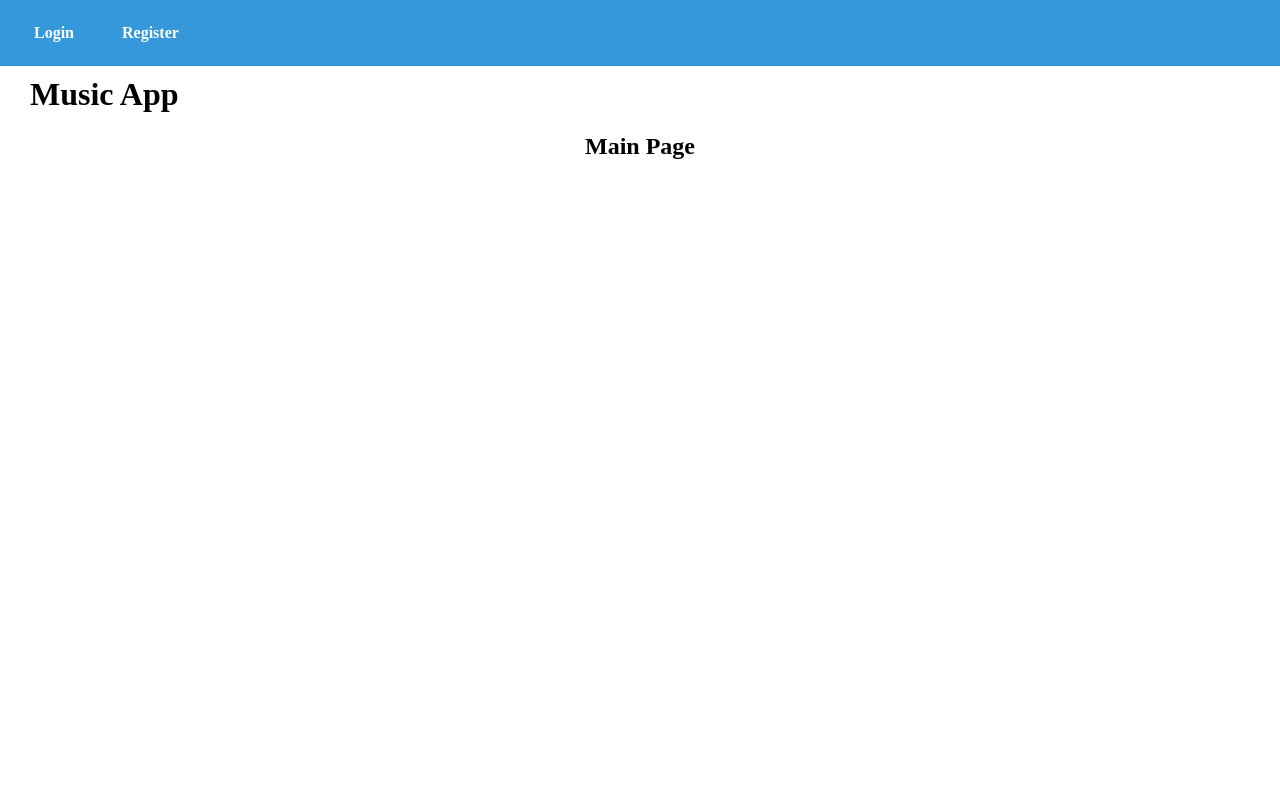
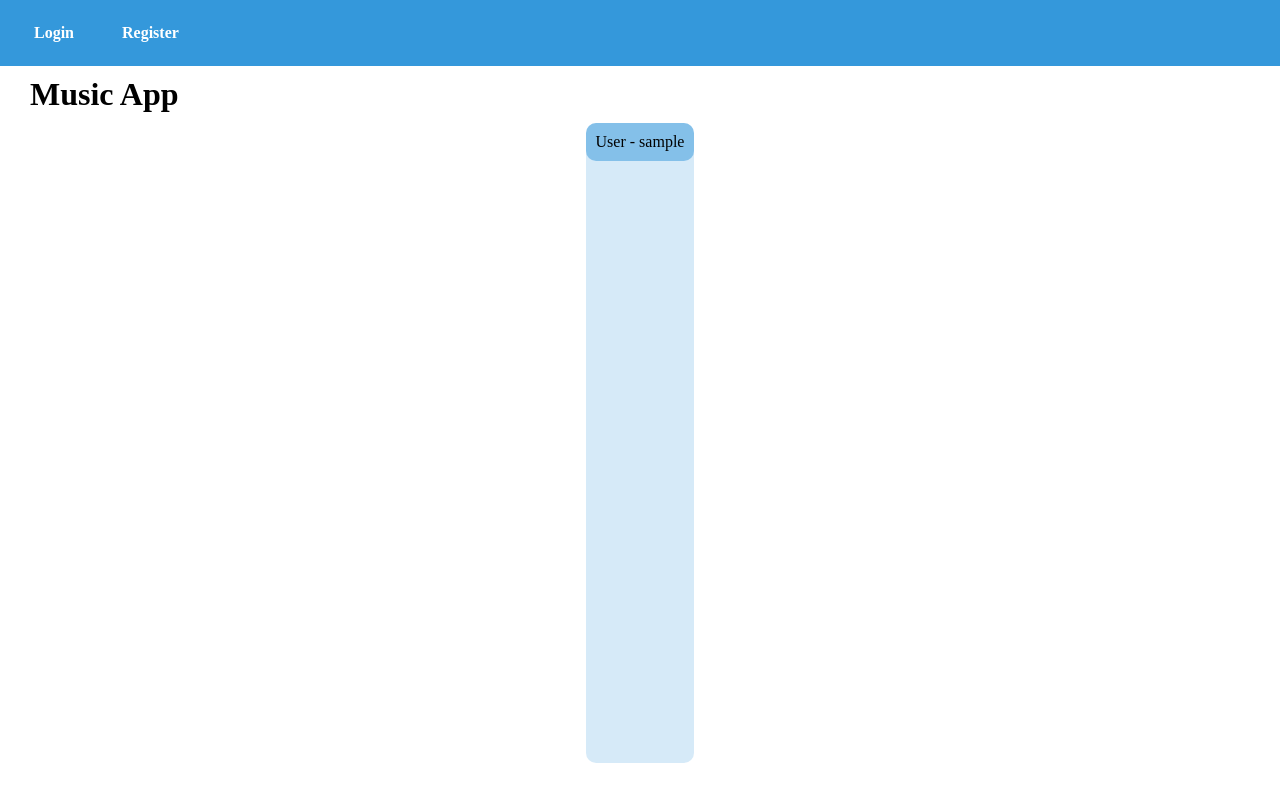
Before and after one commit to amatt06/Cloud-SP3-A2, a Flask app: template app/templates/main.html in a window 1280 px wide. Run offline with Flask 3, Linux system fonts and the light colour scheme; the template is opened without the code that fills it: most values are stand-ins (such as "Sample title", 1, 10 or a date in 2020).

Commit message:
user name displayed

```diff
--- a/app/controller/login_handler.py
+++ b/app/controller/login_handler.py
@@ -1,5 +1,5 @@
 import boto3
-from flask import render_template, redirect, url_for, request
+from flask import render_template, redirect, url_for, request, session
 
 
 def handle_login():
@@ -23,6 +23,8 @@ def handle_login():
         stored_password = response['Items'][0]['password']['S']
 
         if password == stored_password:
+            user_name = response['Items'][0]['user_name']['S']
+            session['user_name'] = user_name
             return redirect(url_for('main'))
 
     error_message = 'Invalid Email or Password.'
--- a/app/controller/registration_handler.py
+++ b/app/controller/registration_handler.py
@@ -5,7 +5,7 @@ from flask import request, redirect, url_for, render_template
 def handle_registration():
     if request.method == 'POST':
         email = request.form.get('email')
-        username = request.form.get('username')
+        username = request.form.get('user_name')
         password = request.form.get('password')
 
         dynamodb = boto3.client('dynamodb')
@@ -23,7 +23,7 @@ def handle_registration():
             TableName='login',
             Item={
                 'email': {'S': email},
-                'username': {'S': username},
+                'user_name': {'S': username},
                 'password': {'S': password}
             }
         )
--- a/app/static/style.css
+++ b/app/static/style.css
@@ -69,3 +69,20 @@ h1 {
     padding-top: 5px;
     padding-bottom: 5px;
 }
+
+.user-area #session_user_name {
+    margin: 10px 0;
+    padding: 10px;
+    background-color: rgba(52, 152, 219, 0.5);
+    border-radius: 10px;
+    text-align: center;
+    max-width: 100%;
+}
+
+.user-area #user_banner {
+    background-color: rgba(52, 152, 219, 0.2);
+    border-radius: 10px;
+    max-width: 100%;
+    min-height: 80vh;
+    max-height: fit-content;
+}
--- a/app/templates/main.html
+++ b/app/templates/main.html
@@ -3,6 +3,15 @@
 {% block title %}Main Page{% endblock %}
 
 {% block content %}
-<h2>Main Page</h2>
+
+<div class="user-area">
+    <div id="user_banner">
+        {% if user_name %}
+        <p id="session_user_name">User - {{ user_name }}</p>
+        {% endif %}
+    </div>
+
+</div>
+
 
 {% endblock %}
--- a/app/templates/register.html
+++ b/app/templates/register.html
@@ -8,8 +8,8 @@
     <label for="email">Email: <br></label>
     <input type="email" id="email" name="email" required><br><br>
 
-    <label for="username">Username: <br></label>
-    <input type="text" id="username" name="username" required><br><br>
+    <label for="user_name">Username: <br></label>
+    <input type="text" id="user_name" name="user_name" required><br><br>
 
     <label for="password">Password:<br></label>
     <input type="password" id="password" name="password" required><br><br>
--- a/main.py
+++ b/main.py
@@ -1,9 +1,11 @@
-from flask import Flask, render_template
+from flask import Flask, render_template, session
+import os
 from utilities.setup import setup_data
 from app.controller.login_handler import handle_login
 from app.controller.registration_handler import handle_registration
 
 app = Flask(__name__, template_folder="app/templates", static_folder="app/static")
+app.secret_key = os.urandom(24)
 
 
 @app.route('/', methods=['GET'])
@@ -18,7 +20,8 @@ def post_login():
 
 @app.route('/main')
 def main():
-    return render_template('main.html')
+    user_name = session.get('user_name')
+    return render_template('main.html', user_name=user_name)
 
 
 @app.route('/handle_register', methods=['POST'])
```
